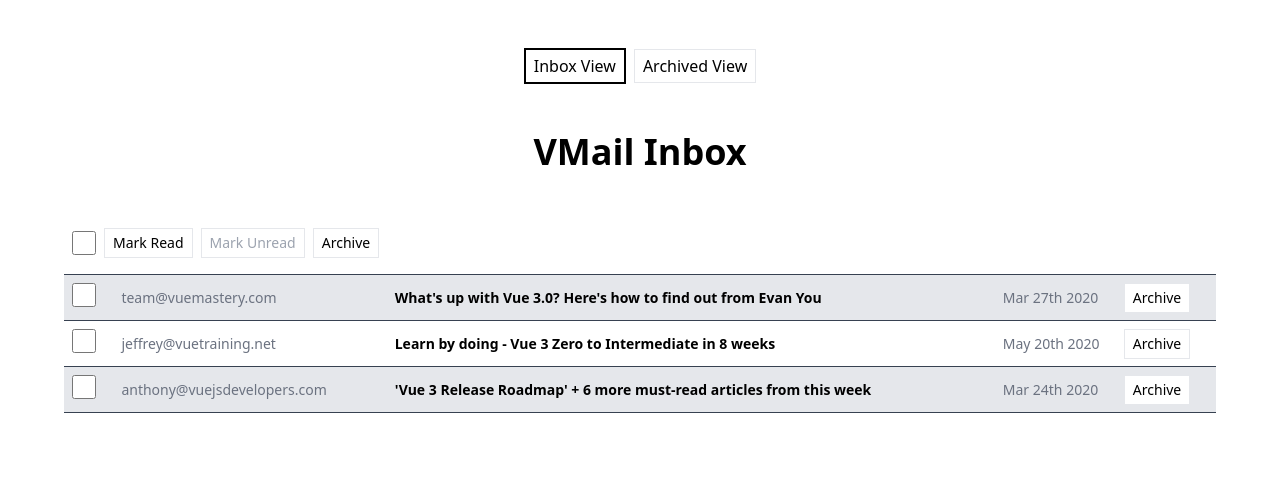
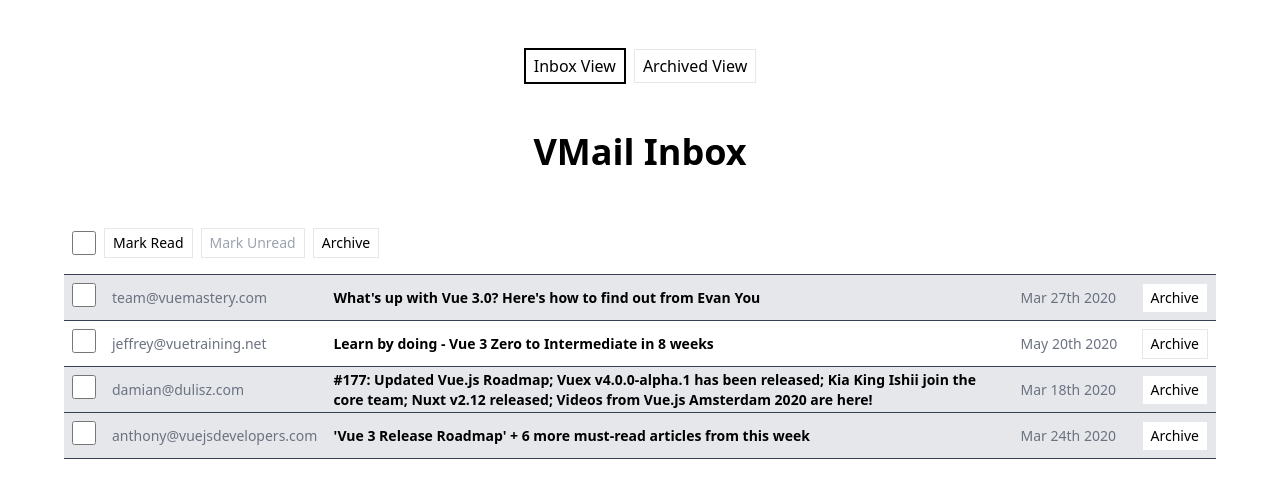
Before and after one commit to helloreniki/gmail-clone, a Vue app: page / in a window 1280 px wide. Shown: the top 498 px of the page. Built offline with nearby package versions, Linux system fonts and the light colour scheme; data requests are answered from the project's data file.

Commit message:
axios.put in new function (in 1 place)

```diff
--- a/db.json
+++ b/db.json
@@ -24,7 +24,7 @@
       "subject": "#177: Updated Vue.js Roadmap; Vuex v4.0.0-alpha.1 has been released; Kia King Ishii join the core team; Nuxt v2.12 released; Videos from Vue.js Amsterdam 2020 are here!",
       "body": "First of all, lets congratulate Kia King Ishii on joining the Vue.js core team! 🎉 He has been doing an incredible job building vuex-orm and will now focus on working on the next versions of Vuex.\n\nSpeaking of which – Vuex v4.0.0-alpha.1 has just been released! This is the version of Vuex that will work with Vue 3.0 but keep the familiar API you know from the current version.",
       "sentAt": "2020-03-18T18:25:43.511Z",
-      "archived": true,
+      "archived": false,
       "read": true
     },
     {
--- a/src/components/MailTable.vue
+++ b/src/components/MailTable.vue
@@ -43,11 +43,15 @@
 
 function readEmail(email) {
     email.read = true
-    axios.put(`http://localhost:3000/emails/${email.id}`, email)
+   updateEmail(email)
 }
 
 function archiveEmail(email) {
     email.archived = true
+    updateEmail(email)
+}
+
+function updateEmail(email) {
     axios.put(`http://localhost:3000/emails/${email.id}`, email)
 }
 
```
